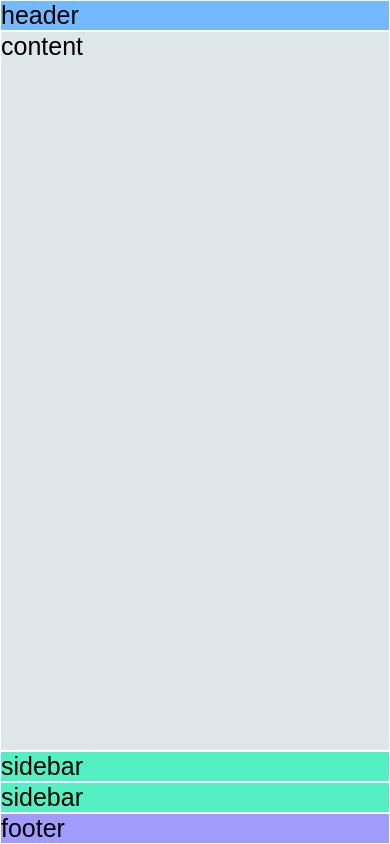
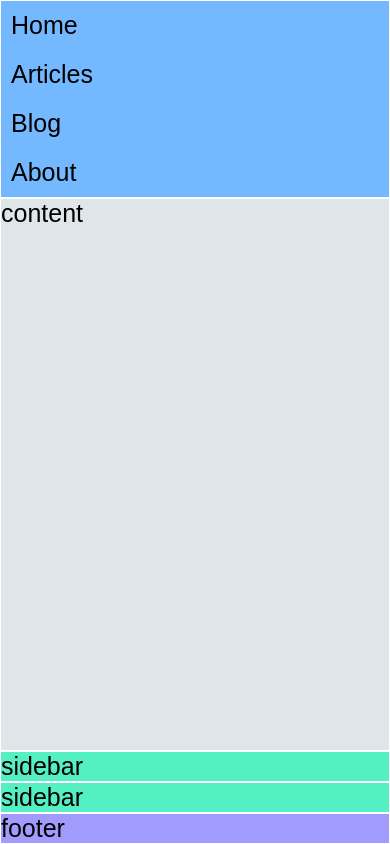
Before and after one commit to kfpo/flexing_on_layout, a website built with Parcel: page index.html in a window 390 px wide. Built offline with nearby package versions, Linux system fonts and the light colour scheme.

Commit message:
responsive navbar in header

```diff
--- a/index.html
+++ b/index.html
@@ -8,7 +8,14 @@
 
 <body>
   <div class="app">
-    <div class="header">header</div>
+    <div class="header">
+      <div class="nav-list">
+        <div class="nav-item">Home</div>
+        <div class="nav-item">Articles</div>
+        <div class="nav-item">Blog</div>
+        <div class="nav-item">About</div>
+      </div>
+    </div>
     <div class="main">
       <div class="sidebar">sidebar</div>
       <div class="content">content</div>
--- a/src/styles.css
+++ b/src/styles.css
@@ -48,7 +48,24 @@ html, body {
   flex: 0 0 20%;
 }
 
+.nav-list {
+  display: flex;
+  justify-content: flex-end;
+}
+
+.nav-item {
+  padding: 10px;
+}
+
+.nav-item:hover {
+  background: var(--blue-1);
+  cursor: pointer;
+}
+
 @media (max-width: 768px) {
+  .nav-list {
+    justify-content: space-around;
+  }
 }
 
 @media (max-width: 600px) {
@@ -58,6 +75,9 @@ html, body {
   .sidebar {
     flex: 0 0 auto;
   }
+  .nav-list {
+    flex-direction: column;
+  }
   .content {
     order: -1;
   }
```
